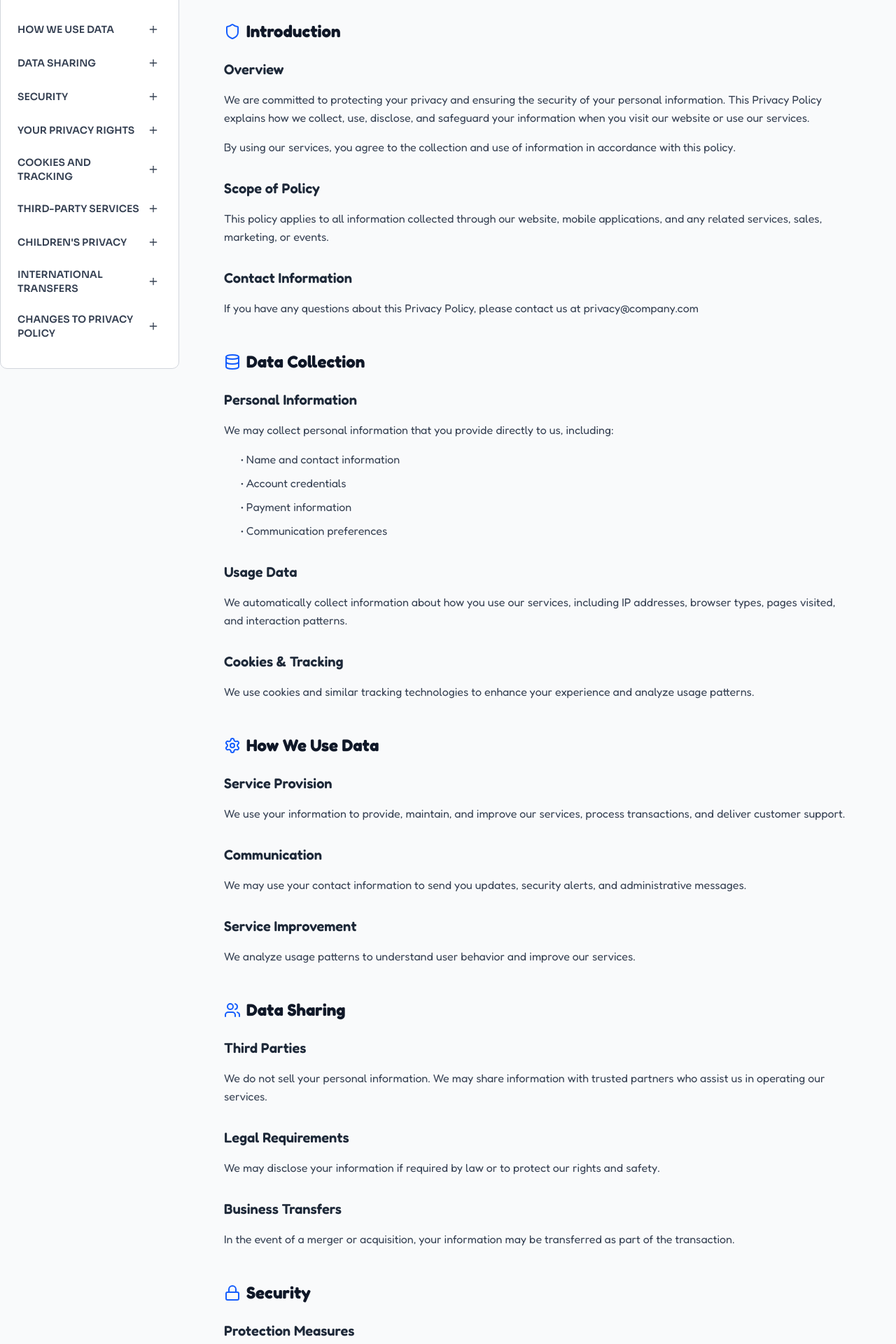
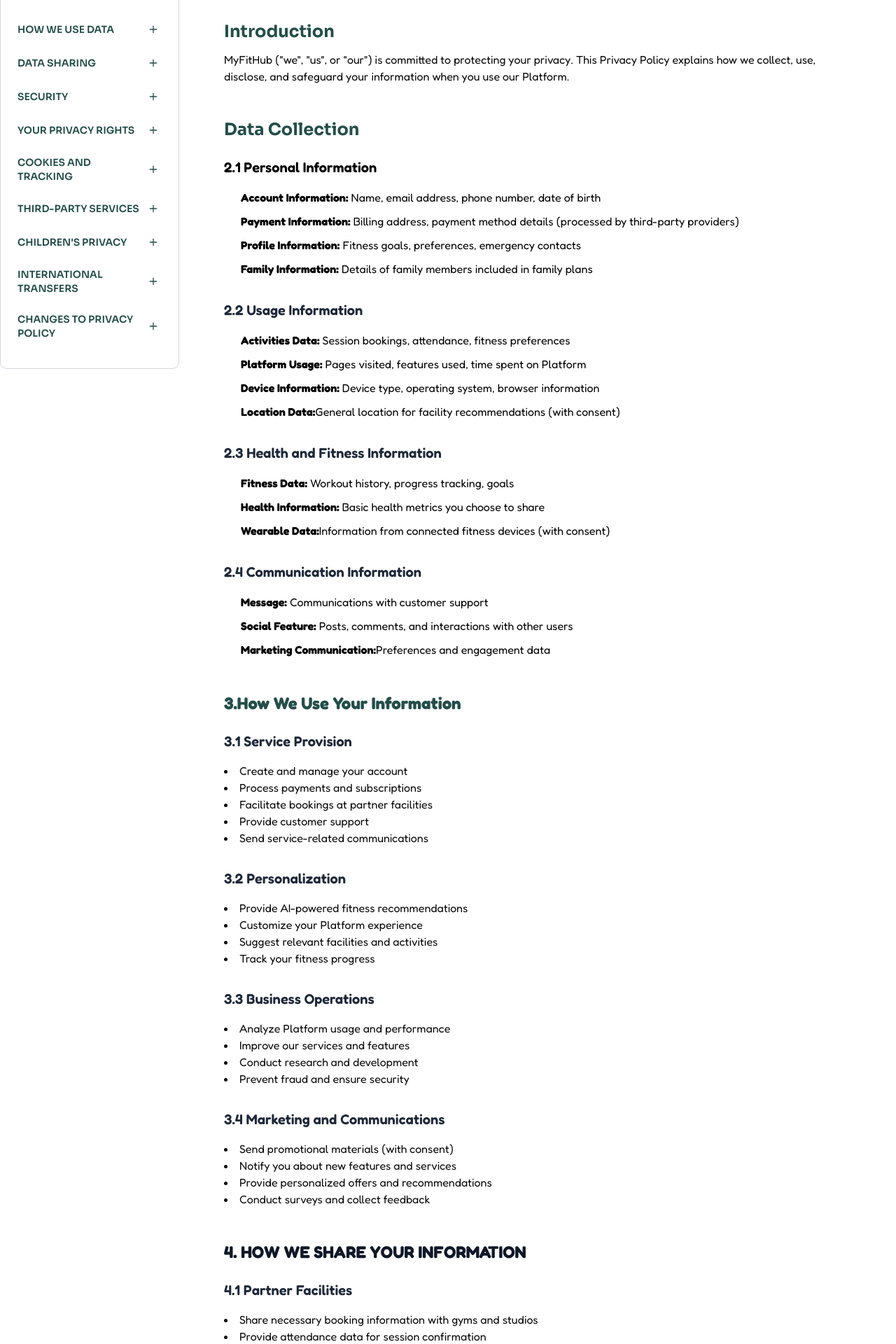
Before and after one commit to OlaiwonAbdullahi/myfithub-temp, a Next.js app: page /privacy in a window 1280 px wide. Shown: the part 200-2120 px from the top of the page at 70% size. Built offline with nearby package versions, Linux system fonts and the light colour scheme.

Commit message:
feat: update privacy policy page; enhance content structure and styling, remove cookies section, and improve data collection details

```diff
--- a/app/(pages)/(legal)/privacy/page.tsx
+++ b/app/(pages)/(legal)/privacy/page.tsx
@@ -47,7 +47,6 @@
         { id: "usage-data", title: "Usage Data" },
         { id: "fitness-data", title: "Health and Fitness Information" },
         { id: "communication-data", title: "Communication Information" },
-        { id: "cookies", title: "Cookies & Tracking" },
       ],
     },
     {
@@ -126,13 +125,13 @@
   ];
 
   return (
-    <div className="flex flex-row min-h-screen bg-gray-50">
+    <div className="flex flex-row min-h-screen bg-white">
       {/* Navigation Sidebar */}
       <div className="border border-gray-300 bg-white my-5 sticky top-5 h-fit max-h-screen  w-64 py-8 px-4  rounded-lg">
-        <ul className="space-y-2 font-sora">
+        <ul className="space-y-2 font-sora text-[#234E49]">
           {navigationItems.map((item) => (
             <div key={item.id} className="flex flex-col">
-              <li className="text-sm font-semibold text-gray-700 flex items-center justify-between hover:bg-gray-100 p-2 rounded cursor-pointer transition-colors">
+              <li className="text-sm font-semibold text-[#234E49] flex items-center justify-between hover:bg-gray-100 p-2 rounded cursor-pointer transition-colors">
                 <div
                   className="flex items-center gap-2 flex-1"
                   onClick={() => scrollToSection(item.id)}
@@ -174,176 +173,233 @@
         <div className="max-w-4xl mx-auto">
           {/* Header */}
           <div className="mb-12">
-            <h1 className="text-4xl font-bold text-gray-900 mb-4">
+            <h1 className="text-4xl font-bold text-[#234E49] font-sora mb-4">
               Privacy Policy
             </h1>
             <p className="text-lg text-gray-600">Last updated: July 10, 2025</p>
           </div>
-
-          {/* Introduction Section */}
           <section id="introduction" className="mb-12">
-            <h2 className="text-2xl font-bold text-gray-900 mb-6 flex items-center gap-2">
-              <Shield className="w-6 h-6 text-blue-600" />
+            <h2 className="text-2xl font-sora text-[#234E49] font-bold  mb-3 flex items-center gap-2">
               Introduction
             </h2>
 
-            <div id="overview" className="mb-8">
-              <h3 className="text-xl font-semibold text-gray-800 mb-4">
-                Overview
-              </h3>
-              <p className="text-gray-700 leading-relaxed mb-4">
-                We are committed to protecting your privacy and ensuring the
-                security of your personal information. This Privacy Policy
+            <div className="mb-8">
+              <p>
+                MyFitHub (&quot;we&quot;, &quot;us&quot;, or &quot;our&quot;) is
+                committed to protecting your privacy. This Privacy Policy
                 explains how we collect, use, disclose, and safeguard your
-                information when you visit our website or use our services.
-              </p>
-              <p className="text-gray-700 leading-relaxed">
-                By using our services, you agree to the collection and use of
-                information in accordance with this policy.
-              </p>
-            </div>
-
-            <div id="scope" className="mb-8">
-              <h3 className="text-xl font-semibold text-gray-800 mb-4">
-                Scope of Policy
-              </h3>
-              <p className="text-gray-700 leading-relaxed">
-                This policy applies to all information collected through our
-                website, mobile applications, and any related services, sales,
-                marketing, or events.
-              </p>
-            </div>
-
-            <div id="contact" className="mb-8">
-              <h3 className="text-xl font-semibold text-gray-800 mb-4">
-                Contact Information
-              </h3>
-              <p className="text-gray-700 leading-relaxed">
-                If you have any questions about this Privacy Policy, please
-                contact us at privacy@company.com
+                information when you use our Platform.
               </p>
             </div>
           </section>
 
           {/* Data Collection Section */}
           <section id="data-collection" className="mb-12">
-            <h2 className="text-2xl font-bold text-gray-900 mb-6 flex items-center gap-2">
-              <Database className="w-6 h-6 text-blue-600" />
+            <h2 className="text-2xl font-sora font-bold text-[#234E49]  mb-6 flex items-center gap-2">
               Data Collection
             </h2>
 
             <div id="personal-info" className="mb-8">
-              <h3 className="text-xl font-semibold text-gray-800 mb-4">
-                Personal Information
+              <h3 className="text-xl font-semibold text-black mb-4">
+                2.1 Personal Information
               </h3>
-              <p className="text-gray-700 leading-relaxed mb-4">
-                We may collect personal information that you provide directly to
-                us, including:
-              </p>
-              <ul className="text-gray-700 leading-relaxed space-y-2 ml-6">
-                <li>• Name and contact information</li>
-                <li>• Account credentials</li>
-                <li>• Payment information</li>
-                <li>• Communication preferences</li>
+
+              <ul className="text-black leading-relaxed space-y-2 ml-6">
+                <li>
+                  <b>Account Information:</b> Name, email address, phone number,
+                  date of birth
+                </li>
+                <li>
+                  <b>Payment Information:</b> Billing address, payment method
+                  details (processed by third-party providers)
+                </li>
+                <li>
+                  <b>Profile Information:</b> Fitness goals, preferences,
+                  emergency contacts
+                </li>
+                <li>
+                  <b>Family Information:</b> Details of family members included
+                  in family plans
+                </li>
               </ul>
             </div>
 
             <div id="usage-data" className="mb-8">
               <h3 className="text-xl font-semibold text-gray-800 mb-4">
-                Usage Data
+                2.2 Usage Information
               </h3>
-              <p className="text-gray-700 leading-relaxed">
-                We automatically collect information about how you use our
-                services, including IP addresses, browser types, pages visited,
-                and interaction patterns.
-              </p>
+              <ul className="text-black leading-relaxed space-y-2 ml-6">
+                <li>
+                  <b>Activities Data:</b> Session bookings, attendance, fitness
+                  preferences
+                </li>
+                <li>
+                  <b>Platform Usage:</b> Pages visited, features used, time
+                  spent on Platform
+                </li>
+                <li>
+                  <b>Device Information:</b> Device type, operating system,
+                  browser information
+                </li>
+                <li>
+                  <b>Location Data:</b>General location for facility
+                  recommendations (with consent)
+                </li>
+              </ul>
             </div>
 
-            <div id="cookies" className="mb-8">
+            <div id="fitness-data" className="mb-8">
               <h3 className="text-xl font-semibold text-gray-800 mb-4">
-                Cookies & Tracking
+                2.3 Health and Fitness Information
               </h3>
-              <p className="text-gray-700 leading-relaxed">
-                We use cookies and similar tracking technologies to enhance your
-                experience and analyze usage patterns.
-              </p>
+              <ul className="text-black leading-relaxed space-y-2 ml-6">
+                <li>
+                  <b>Fitness Data:</b> Workout history, progress tracking, goals
+                </li>
+
+                <li>
+                  <b>Health Information:</b> Basic health metrics you choose to
+                  share
+                </li>
+                <li>
+                  <b>Wearable Data:</b>Information from connected fitness
+                  devices (with consent)
+                </li>
+              </ul>
+            </div>
+            <div id="fitness-data" className="mb-8">
+              <h3 className="text-xl font-semibold text-gray-800 mb-4">
+                2.4 Communication Information
+              </h3>
+              <ul className="text-black leading-relaxed space-y-2 ml-6">
+                <li>
+                  <b>Message:</b> Communications with customer support
+                </li>
+
+                <li>
+                  <b>Social Feature:</b> Posts, comments, and interactions with
+                  other users
+                </li>
+                <li>
+                  <b>Marketing Communication:</b>Preferences and engagement data
+                </li>
+              </ul>
             </div>
           </section>
 
           {/* Data Usage Section */}
           <section id="data-usage" className="mb-12">
-            <h2 className="text-2xl font-bold text-gray-900 mb-6 flex items-center gap-2">
-              <Settings className="w-6 h-6 text-blue-600" />
-              How We Use Data
+            <h2 className="text-2xl font-bold text-[#234E49] mb-6 flex items-center gap-2">
+              3.How We Use Your Information
             </h2>
 
             <div id="service-provision" className="mb-8">
               <h3 className="text-xl font-semibold text-gray-800 mb-4">
-                Service Provision
+                3.1 Service Provision
               </h3>
-              <p className="text-gray-700 leading-relaxed">
-                We use your information to provide, maintain, and improve our
-                services, process transactions, and deliver customer support.
-              </p>
+              <ul className=" list list-disc list-inside">
+                <li>Create and manage your account</li>
+                <li>Process payments and subscriptions</li>
+                <li>Facilitate bookings at partner facilities</li>
+                <li>Provide customer support</li>
+                <li>Send service-related communications</li>
+              </ul>
             </div>
 
-            <div id="communication" className="mb-8">
+            <div id="personalization" className="mb-8">
               <h3 className="text-xl font-semibold text-gray-800 mb-4">
-                Communication
+                3.2 Personalization
               </h3>
-              <p className="text-gray-700 leading-relaxed">
-                We may use your contact information to send you updates,
-                security alerts, and administrative messages.
-              </p>
+
+              <ul className="list list-disc list-inside">
+                <li>Provide AI-powered fitness recommendations</li>
+                <li>Customize your Platform experience</li>
+                <li>Suggest relevant facilities and activities</li>
+                <li>Track your fitness progress</li>
+              </ul>
             </div>
 
-            <div id="improvement" className="mb-8">
+            <div id="business" className="mb-8">
               <h3 className="text-xl font-semibold text-gray-800 mb-4">
-                Service Improvement
+                3.3 Business Operations
               </h3>
-              <p className="text-gray-700 leading-relaxed">
-                We analyze usage patterns to understand user behavior and
-                improve our services.
-              </p>
+
+              <ul className="list list-disc list-inside">
+                <li>Analyze Platform usage and performance</li>
+                <li>Improve our services and features</li>
+                <li>Conduct research and development</li>
+                <li>Prevent fraud and ensure security</li>
+              </ul>
+            </div>
+            <div id="marketing" className="mb-8">
+              <h3 className="text-xl font-semibold text-gray-800 mb-4">
+                3.4 Marketing and Communications
+              </h3>
+
+              <ul className="list list-disc list-inside">
+                <li>Send promotional materials (with consent)</li>
+                <li>Notify you about new features and services</li>
+                <li>Provide personalized offers and recommendations</li>
+                <li>Conduct surveys and collect feedback</li>
+              </ul>
             </div>
           </section>
 
           {/* Data Sharing Section */}
           <section id="data-sharing" className="mb-12">
             <h2 className="text-2xl font-bold text-gray-900 mb-6 flex items-center gap-2">
-              <Users className="w-6 h-6 text-blue-600" />
-              Data Sharing
+              4. HOW WE SHARE YOUR INFORMATION
             </h2>
 
-            <div id="third-parties" className="mb-8">
+            <div id="partner-facilities" className="mb-8">
               <h3 className="text-xl font-semibold text-gray-800 mb-4">
-                Third Parties
+                4.1 Partner Facilities
               </h3>
-              <p className="text-gray-700 leading-relaxed">
-                We do not sell your personal information. We may share
-                information with trusted partners who assist us in operating our
-                services.
-              </p>
+              <ul className="list list-disc list-inside">
+                <li>
+                  Share necessary booking information with gyms and studios
+                </li>
+                <li>Provide attendance data for session confirmation</li>
+                <li>Provide attendance data for session confirmation</li>
+              </ul>
             </div>
 
-            <div id="legal-requirements" className="mb-8">
+            <div id="service-providers" className="mb-8">
               <h3 className="text-xl font-semibold text-gray-800 mb-4">
-                Legal Requirements
+                4.2 Service Providers
               </h3>
-              <p className="text-gray-700 leading-relaxed">
-                We may disclose your information if required by law or to
-                protect our rights and safety.
-              </p>
+              <ul className="list list-disc list-inside">
+                <li>Payment processors for transaction handling</li>
+                <li>Cloud storage and hosting providers</li>
+                <li>Analytics and marketing service providers</li>
+                <li>Customer support and communication tools</li>
+              </ul>
             </div>
 
-            <div id="business-transfers" className="mb-8">
+            <div id="corporate-partners" className="mb-8">
               <h3 className="text-xl font-semibold text-gray-800 mb-4">
-                Business Transfers
+                4.3 Corporate Partners
               </h3>
-              <p className="text-gray-700 leading-relaxed">
-                In the event of a merger or acquisition, your information may be
-                transferred as part of the transaction.
-              </p>
+              <ul className="list list-disc list-inside">
+                <li>
+                  Aggregate, anonymized data for corporate wellness programs
+                </li>
+                <li>
+                  Usage statistics for employer reporting (no personal
+                  identification)
+                </li>
+              </ul>
+            </div>
+            <div id="corporate-partners" className="mb-8">
+              <h3 className="text-xl font-semibold text-gray-800 mb-4">
+                4.4 Legal Requirements
+              </h3>
+              <ul className="list list-disc list-inside">
+                <li>Comply with legal obligations and court orders</li>
+                <li>Protect our rights and property</li>
+                <li>Respond to government requests</li>
+                <li>Ensure user safety and security</li>
+              </ul>
             </div>
           </section>
 
--- a/app/(pages)/become-a-partner/components/join.tsx
+++ b/app/(pages)/become-a-partner/components/join.tsx
@@ -23,17 +23,17 @@
   const handleSubmit = (e: React.FormEvent<HTMLFormElement>) => {
     e.preventDefault();
     console.log("Submitted Data:", formData);
-    // TODO: Integrate with backend or API here
+    // TODO: Integrate with backend
   };
 
   return (
     <section className="h-auto px-20 mt-20  md:h-screen flex flex-col md:flex-row justify-between bg-white text-[#234E49] p-6 w-full font-fredoka">
       {/* Left Content */}
       <div className="md:w-1/2 w-full flex flex-col items-start space-y-5">
-        <h2 className="text-3xl md:text-4xl font-bold font-sora leading-snug w-9/12">
+        <h2 className="text-3xl md:text-4xl font-bold font-sora leading-snug md:w-9/12 w-full text-center md:text-start">
           Ready to Boost Your Business?
         </h2>
-        <p className=" text-sm font-fredoka w-3/5">
+        <p className=" text-sm font-fredoka w-3/5 text-center md:text-start mx-auto md:mx-0">
           Partnering with MyFitHub means gaining access to a vast network of
           fitness enthusiasts, state-of-the-art management tools, and
           unparalleled support to help your gym, studio, or wellness center
--- a/package.json
+++ b/package.json
@@ -22,6 +22,7 @@
     "react": "^19.0.0",
     "react-dom": "^19.0.0",
     "react-fast-marquee": "^1.6.5",
+    "react-international-phone": "^4.5.0",
     "react-phone-number-input": "^3.4.12",
     "tailwind-merge": "^3.3.1"
   },
```
Also changed, not shown: 1 other file (tests, documents, lock files or other folders).
